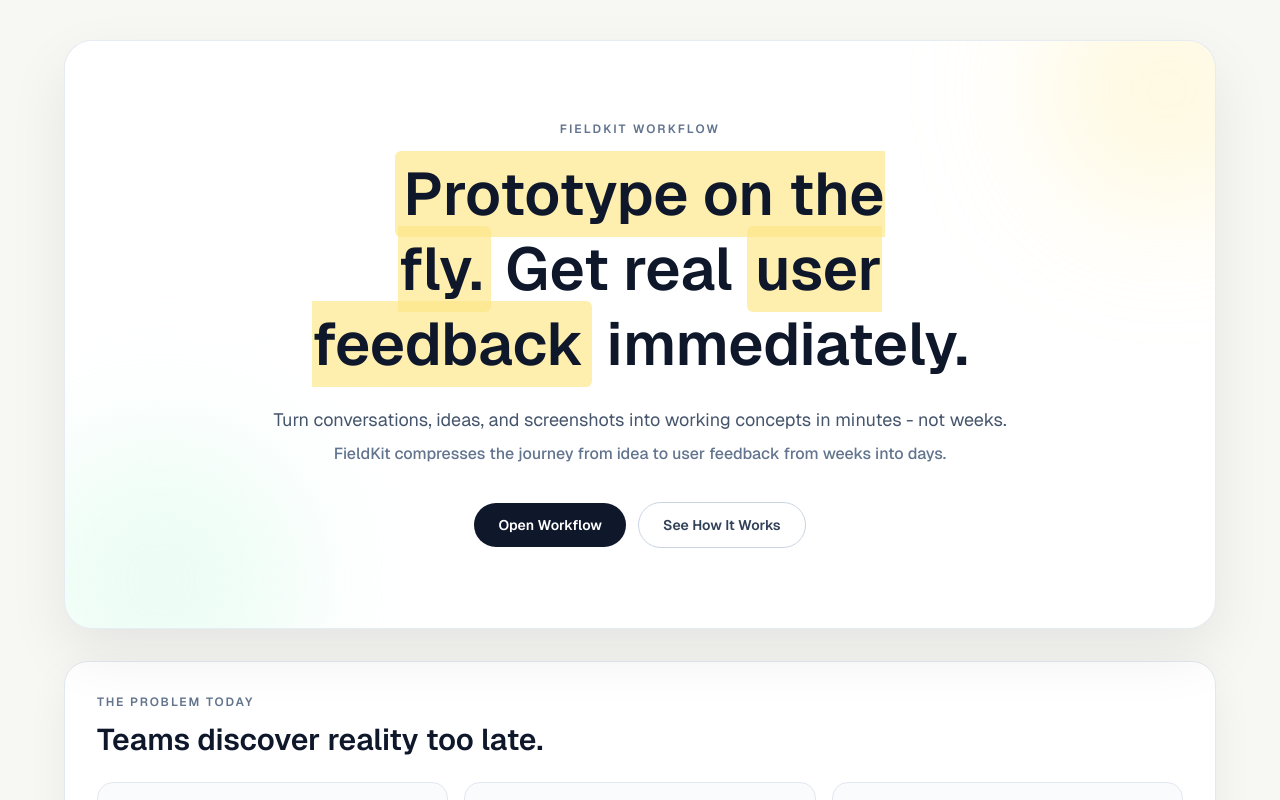
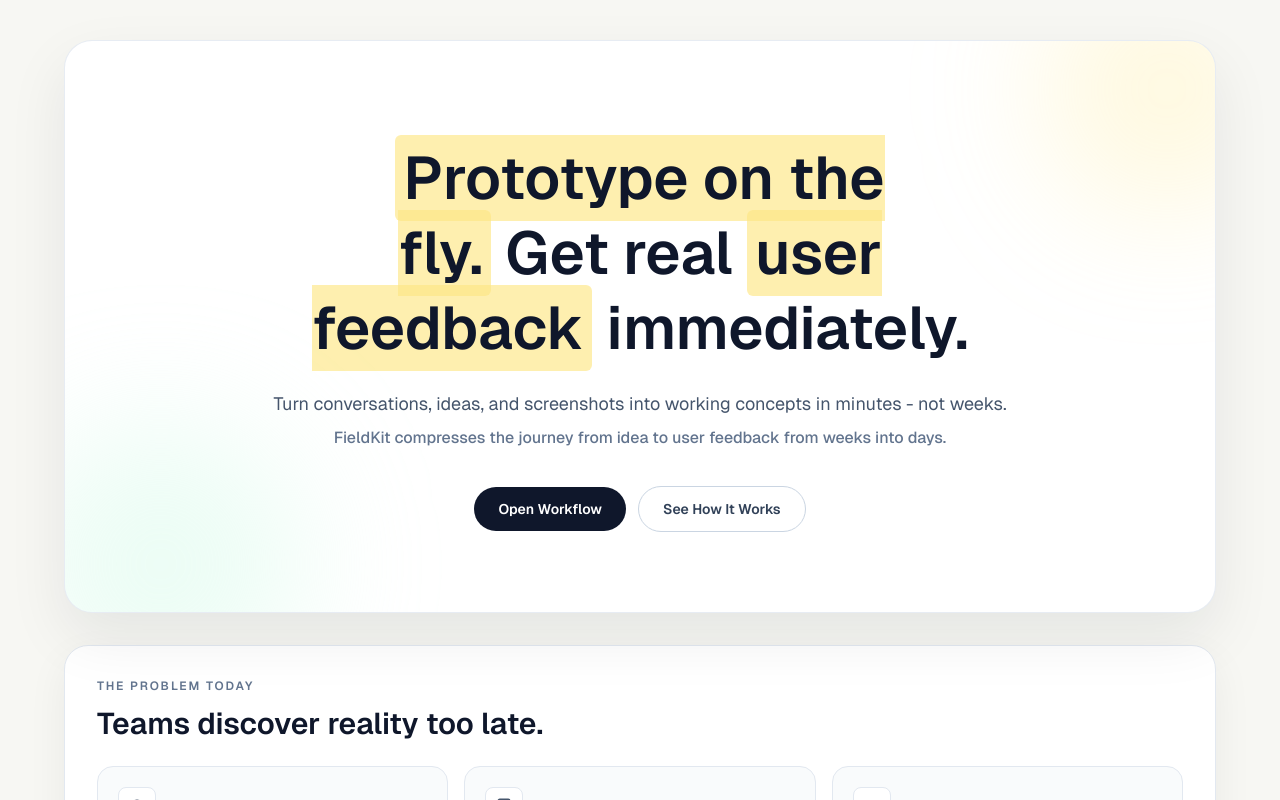
Before and after one commit to melvynsong/fieldkit, a Next.js app: page / in a window 1280 px wide. Shown: the top 800 px of the page. Built offline with nearby package versions, Linux system fonts and the light colour scheme.

Commit message:
Remove Fieldkit Workflow

```diff
--- a/components/landing/HeroSection.tsx
+++ b/components/landing/HeroSection.tsx
@@ -11,7 +11,6 @@ export default function HeroSection({ scrollTargetId }: HeroSectionProps) {
       <div className="pointer-events-none absolute -bottom-24 -left-12 h-72 w-72 rounded-full bg-emerald-100/40 blur-3xl" />
 
       <div className="relative mx-auto max-w-3xl text-center">
-        <p className="text-xs font-semibold uppercase tracking-[0.18em] text-slate-500">FieldKit Workflow</p>
         <h1 className="mt-5 text-balance text-4xl font-semibold leading-tight text-slate-900 sm:text-5xl lg:text-6xl">
           <span className="rounded-md bg-amber-200/65 px-2 py-1">Prototype on the fly.</span>{" "}
           Get real <span className="rounded-md bg-amber-200/65 px-2 py-1">user feedback</span> immediately.
```
